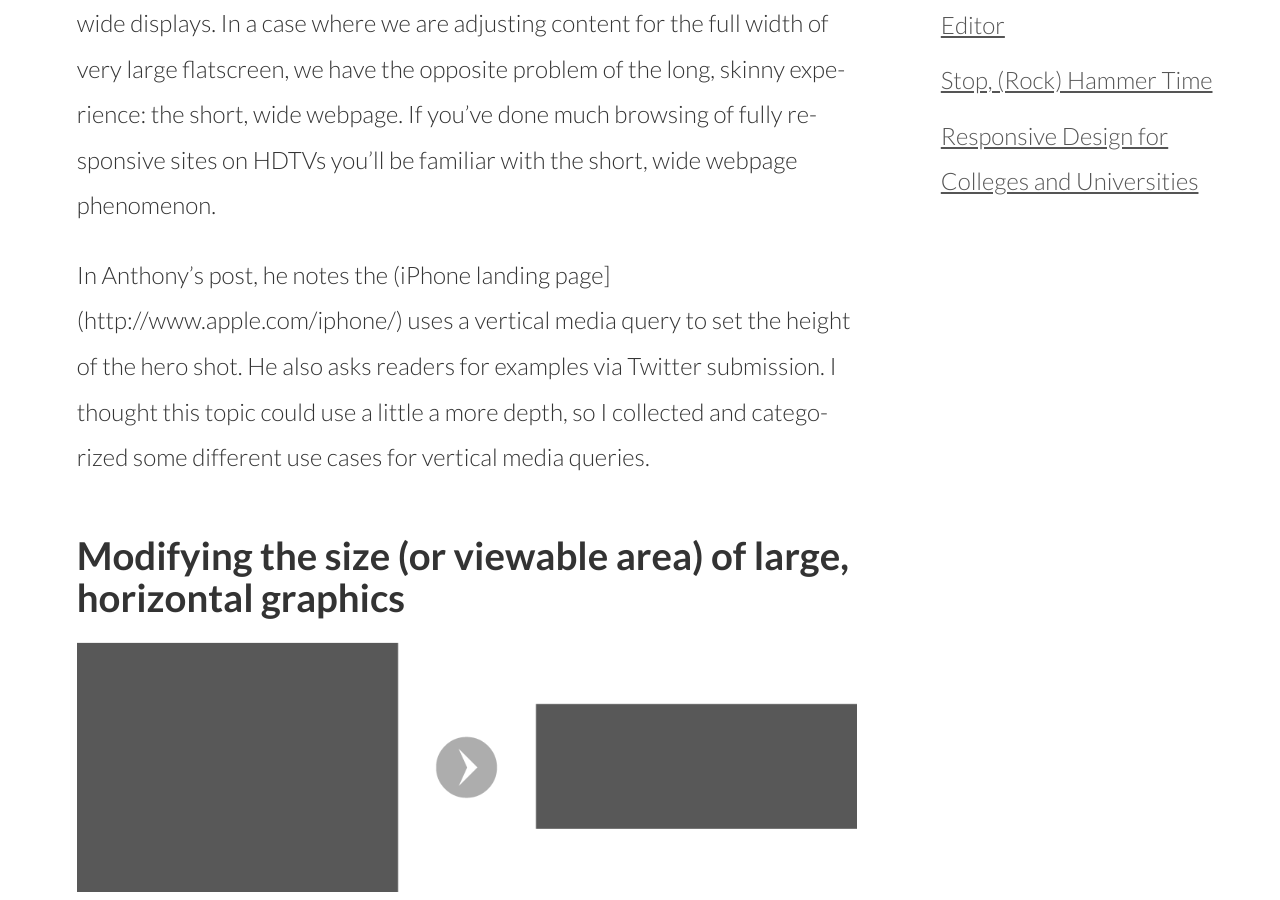
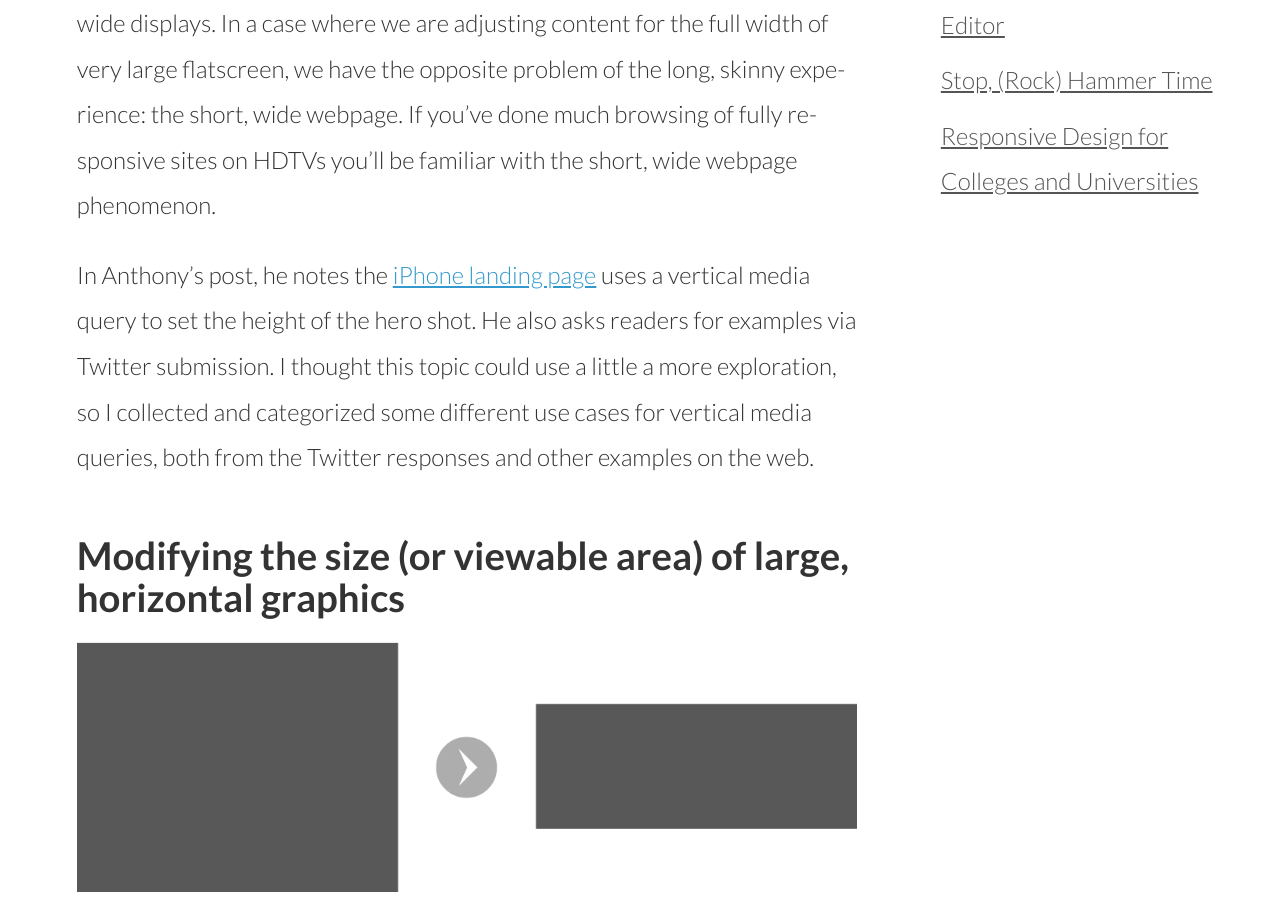
Before and after one commit to thedougco/responsive.ly, a Jekyll site: the page built from _posts/2013-03-25-use-cases-for-vertical-media-queries.md, in a window 1280 px wide and 900 px high, scrolled down 906 px. Built offline with Jekyll 4.4.1, drawn with Linux system fonts in a browser that asks for light colours; nearby versions of some CDN libraries; Markdown is read by kramdown in place of the engine named in the settings; comment, search, counter and statistics services are not loaded.

Commit message:
post edits

```diff
--- a/_posts/2013-03-25-use-cases-for-vertical-media-queries.md
+++ b/_posts/2013-03-25-use-cases-for-vertical-media-queries.md
@@ -11,7 +11,7 @@ These days, developers are mostly using width-based media queries. A common prac
 
 There's as second place where vertical media queries come in handy: very wide displays. In a case where we are adjusting content for the full width of very large flatscreen, we have the opposite problem of the long, skinny experience: the short, wide webpage. If you've done much browsing of fully responsive sites on HDTVs you'll be familiar with the short, wide webpage phenomenon.
 
-In Anthony's post, he notes the (iPhone landing page](http://www.apple.com/iphone/) uses a vertical media query to set the height of the hero shot. He also asks readers for examples via Twitter submission. I thought this topic could use a little a more depth, so I collected and categorized some different use cases for vertical media queries.
+In Anthony's post, he notes the [iPhone landing page](http://www.apple.com/iphone/) uses a vertical media query to set the height of the hero shot. He also asks readers for examples via Twitter submission. I thought this topic could use a little a more exploration, so I collected and categorized some different use cases for vertical media queries, both from the Twitter responses and other examples on the web.
 
 ##Modifying the size (or viewable area) of large, horizontal graphics
 
```
